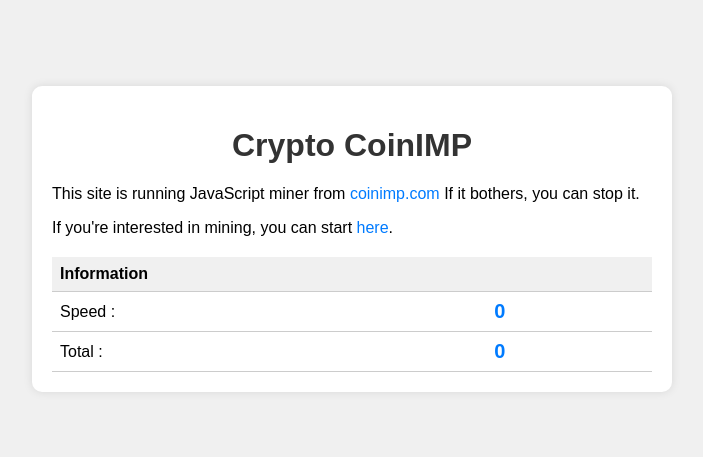
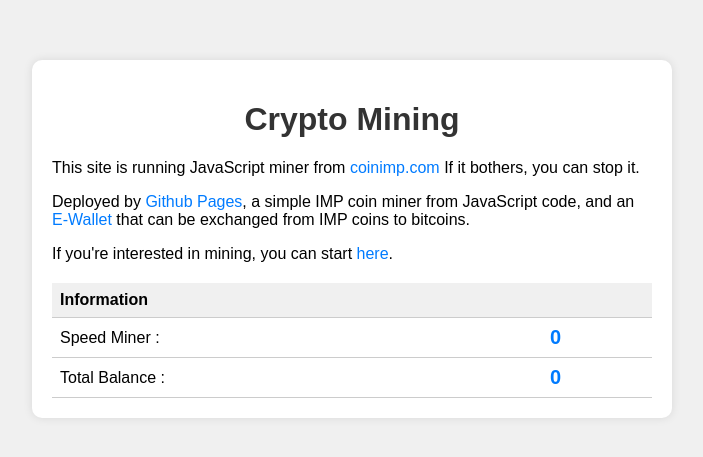
Before and after one commit to AntiHero-ID/AntiHero-ID-antihero-id.github.io-cryptomining, a plain HTML site: page index.html in a window 1280 px wide. Shown: the part 161-618 px from the top of the page, without its empty margins (288-991 px from the left). Drawn offline with Linux system fonts and the light colour scheme; a script that the page names is missing.

Commit message:
Update index.html

```diff
--- a/index.html
+++ b/index.html
@@ -109,20 +109,23 @@
 </head>
 <body>
     <div class="container">
-        <h1>Crypto CoinIMP</h1>
+        <h1>Crypto Mining</h1>
         <div class="info">
             <p>This site is running JavaScript miner from <a href="https://www.coinimp.com/invite/5c749fe6-9220-4369-9374-af94a7f60c8c">coinimp.com</a> If it bothers, you can stop it.</p>
+
+            <p>Deployed by <a href="https://pages.github.com/">Github Pages</a>, a simple IMP coin miner from JavaScript code, and an <a href="https://e-wallet.com/">E-Wallet</a> that can be exchanged from IMP coins to bitcoins.</p>
+
             <p>If you're interested in mining, you can start <a href="https://www.coinimp.com/invite/5c749fe6-9220-4369-9374-af94a7f60c8c">here</a>.</p>
             <table class="hash-table">
                 <tr>
                     <th colspan="2">Information</th>
                 </tr>
                 <tr>
-                    <td>Speed :</td>
+                    <td>Speed Miner :</td>
                     <td><span id="speedValue" class="hash-value">0</span></td>
                 </tr>
                 <tr>
-                    <td>Total :</td>
+                    <td>Total Balance :</td>
                     <td><span id="totalValue" class="hash-value">0</span></td>
                 </tr>
             </table>
```
